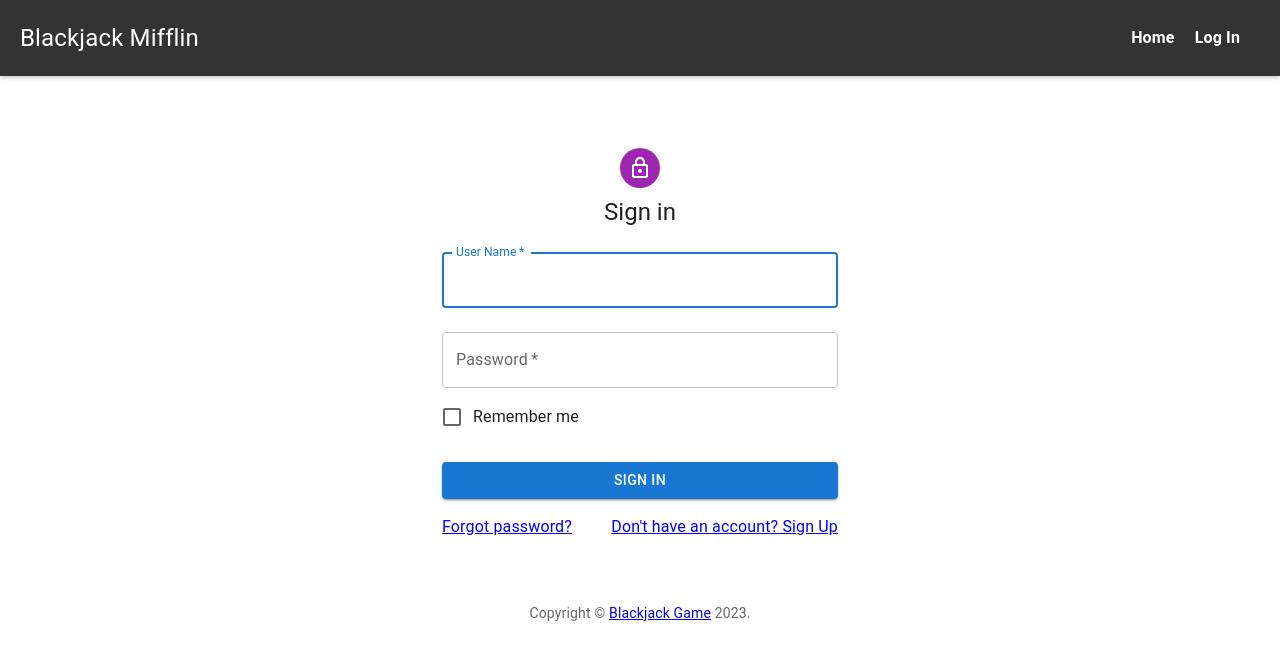
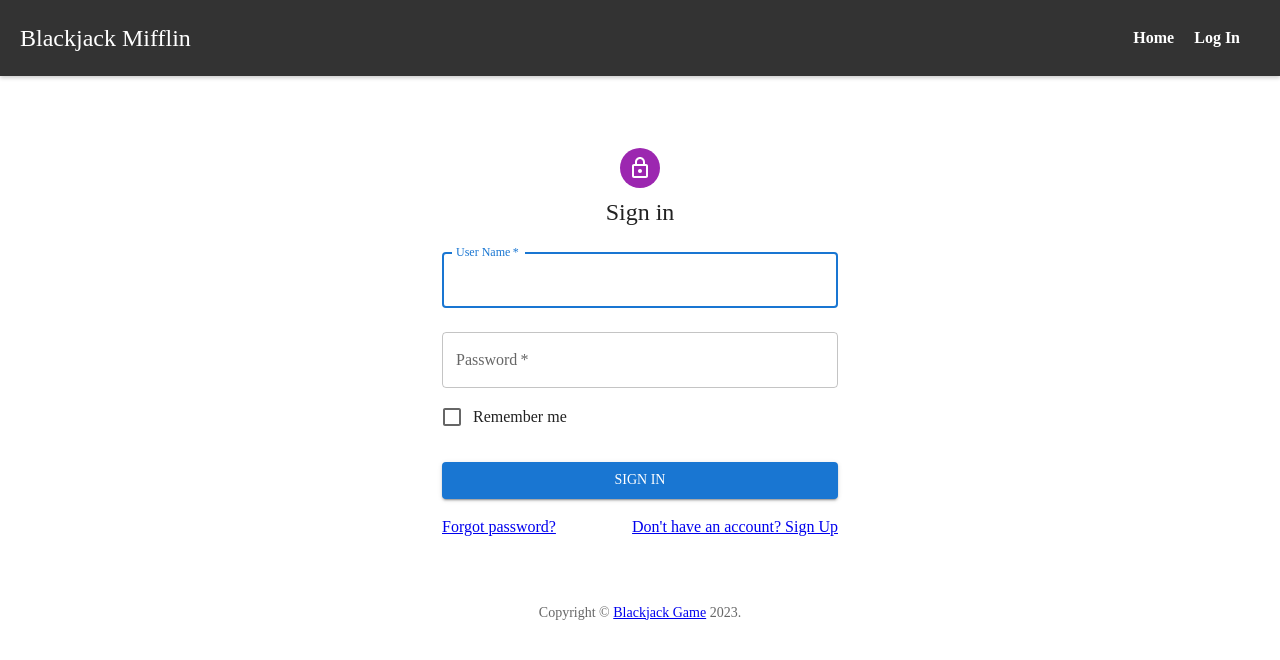
Before and after one commit to blackjack-mifflin/blackjack, a React (Vite) app in the folder client/: page /Login in a window 1280 px wide. Shown: the top 660 px of the page. Built offline with nearby package versions, Linux system fonts and the light colour scheme.

Commit message:
fix merge

```diff
--- a/client/src/components/LoginPage.jsx
+++ b/client/src/components/LoginPage.jsx
@@ -34,7 +34,13 @@ function Copyright(props) {
 
 // TODO remove, this demo shouldn't need to reset the theme.
 
-const defaultTheme = createTheme();
+const defaultTheme = createTheme({
+  typography: {
+    fontFamily: [
+      '-times-new-roman'
+    ].join(','),
+  },
+});
 
 const LogInPage = ({ setToken }) => {
   const [username, setUsername] = useState("");
--- a/client/src/components/SignUpPage.jsx
+++ b/client/src/components/SignUpPage.jsx
@@ -32,7 +32,13 @@ const Copyright = (props) => {
   );
 };
 
-const defaultTheme = createTheme();
+const defaultTheme = createTheme({
+  typography: {
+    fontFamily: [
+      '-times-new-roman'
+    ].join(','),
+  },
+});
 
 const SignUpPage = () => {
   const [username, setUsername] = useState("");
```
Also changed, not shown: client/src/App.css (line endings or trailing spaces).
